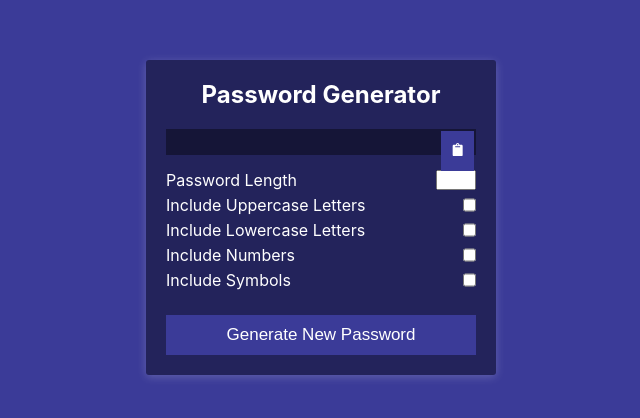
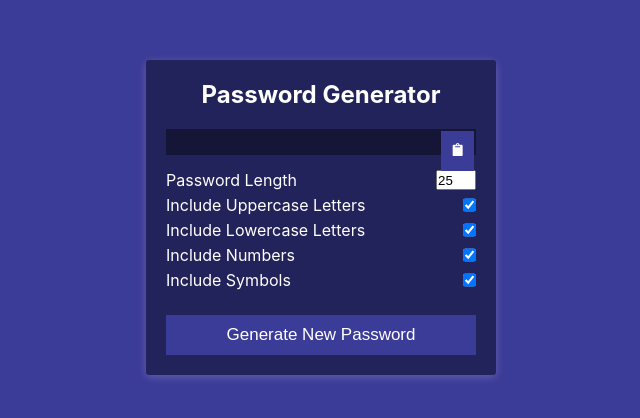
Before and after one commit to Ajilakj/password-generator-react, a React (Create React App) app: page / in a window 1280 px wide. Shown: the part 140-558 px from the top of the page, without its empty margins (319-959 px from the left). Built offline with nearby package versions, Linux system fonts and the light colour scheme.

Commit message:
ad copy functionality

```diff
--- a/src/App.js
+++ b/src/App.js
@@ -1,7 +1,12 @@
-import {useState} from 'react';
+import {useState, useRef} from 'react';
 import './style.css';
 import {FaClipboard} from "react-icons/fa"
-import {numbers, upperCase, lowerCase, symbols} from "./Characters"
+// import {toast} from "react-toastify";
+import "react-toastify/dist/ReactToastify.css"
+import {numberChars, upperCaseChars, lowerCaseChars, symbolChars} from "./Characters"
+// import { COPY_SUCCESS, ALERT } from "./Message"
+
+// toast.configure();
 
 function App() {
   const [password, setPassword] = useState("");
@@ -11,15 +16,37 @@ function App() {
   const [numbers, setNumbers] = useState(true);
   const [symbols, setSymbols] = useState(true);
 
+  const copyBtn = useRef();
+
+  const handleCopy = () =>{
+    copyFromClipboard();
+    // notification(COPY_SUCCESS)
+  }
+
+  const copyFromClipboard = () =>{
+    const newTeXtArea = document.createElement("textarea");
+    newTeXtArea.innerText = password;
+    document.body.appendChild(newTeXtArea);
+    newTeXtArea.select();
+    document.execCommand("copy");
+    newTeXtArea.remove();
+    copyBtn.current.disabled = true;
+    setTimeout(() =>{
+      copyBtn.current.disabled =false;
+    }, 3000);
+  }
+
+
+
   const handleGeneratePassword = () =>{
     if(!upperCase && !lowerCase && !numbers && !symbols){
-      alert("Please select one at leaset 1 option");
+      // notification(ALERT ,true);
     }
     let characterList="";
-    if(upperCase) characterList+=upperCase;
-    if(lowerCase) characterList+=lowerCase;
-    if(numbers) characterList+=numbers;
-    if(symbols) characterList+=symbols;
+    if(upperCase) characterList+=upperCaseChars;
+    if(lowerCase) characterList+=lowerCaseChars;
+    if(numbers) characterList+=numberChars;
+    if(symbols) characterList+=symbolChars;
     setPassword(passwordCreator(characterList))
   };
 
@@ -30,6 +57,7 @@ function App() {
       const characterIndex = getRandomIndex(length);
       password = password + characterList.charAt(characterIndex);
     }
+    return password;
   };
 
   const getRandomIndex = (limit) => {
@@ -40,30 +68,62 @@ function App() {
     <div className="container">
       <div className="generator">
         <h2 className="generator_header">Password Generator</h2>
-        <div className="generator_password">
-          <button className="generator_password_button"><FaClipboard/></button>
+        <div className="generator_password">{password}
+          <button className="generator_password_button" ref={copyBtn} onClick ={handleCopy}><FaClipboard/></button>
         </div>
         <div className="form_group">
           <label htmlFor="password-length">Password Length</label>
-          <input name="password-length" id="password-length" type="number" max="25" min="8"/>
+          <input
+            name="password-length"
+            id="password-length"
+            type="number"
+            max="25"
+            min="8"
+            defaultValue={passwordLength}
+            onChange = {(e) => setPasswordLength(e.target.value)}
+          />
         </div>
         <div className="form_group">
           <label htmlFor="uppercase_letters">Include Uppercase Letters</label>
-          <input name="uppercase_letters" id="uppercase_letters" type="checkbox"/>
+          <input
+            name="uppercase_letters"
+            id="uppercase_letters"
+            type="checkbox"
+            checked={upperCase}
+            onChange = {(e) => setUpperCase(e.target.checked)}
+          />
         </div>
         <div className="form_group">
           <label htmlFor="lowercase_letters">Include Lowercase Letters</label>
-          <input name="lowercase_letters" id="lowercase_letters" type="checkbox"/>
+          <input
+            name="lowercase_letters"
+            id="lowercase_letters"
+            type="checkbox"
+            checked ={lowerCase}
+            onChange = {(e) =>setLowerCase(e.target.checked)}
+          />
         </div>
         <div className="form_group">
           <label htmlFor="include_numbers">Include Numbers</label>
-          <input name="include_numbers" id="include_numbers" type="checkbox"/>
+          <input
+            name="include_numbers"
+            id="include_numbers"
+            type="checkbox"
+            checked = {numbers}
+            onChange = {(e) =>setNumbers(e.target.checked)}
+          />
         </div>
         <div className="form_group">
           <label htmlFor="include_symbols">Include Symbols</label>
-          <input name="include_symbols" id="include_symbols" type="checkbox"/>
+          <input
+            name="include_symbols"
+            id="include_symbols"
+            type="checkbox"
+            checked = {symbols}
+            onChange ={(e) =>setSymbols(e.target.checked)}
+          />
         </div>
-        <button className="generator_btn">Generate New Password</button>
+        <button className="generator_btn" onClick={handleGeneratePassword}>Generate New Password</button>
       </div>
     </div>
   );
--- a/src/Characters.js
+++ b/src/Characters.js
@@ -1,4 +1,4 @@
-export const numbers="0123456789";
-export const upperCase="ABCDEFGHIJKLMNOPQRSTUVWXYZ";
-export const lowerCase="abcdefghijklmnopqrstuvwxyz";
-export const symbols="!@#$%^&*(){}|[]"
+export const numberChars="0123456789";
+export const upperCaseChars="ABCDEFGHIJKLMNOPQRSTUVWXYZ";
+export const lowerCaseChars="abcdefghijklmnopqrstuvwxyz";
+export const symbolChars="!@#$%^&*(){}|[]"
--- a/src/Message.js
+++ b/src/Message.js
@@ -0,0 +1,2 @@
+export const COPY_SUCCESS = "Your password has been copied";
+export const ALERT = "Please select one at leaset 1 option";
```
